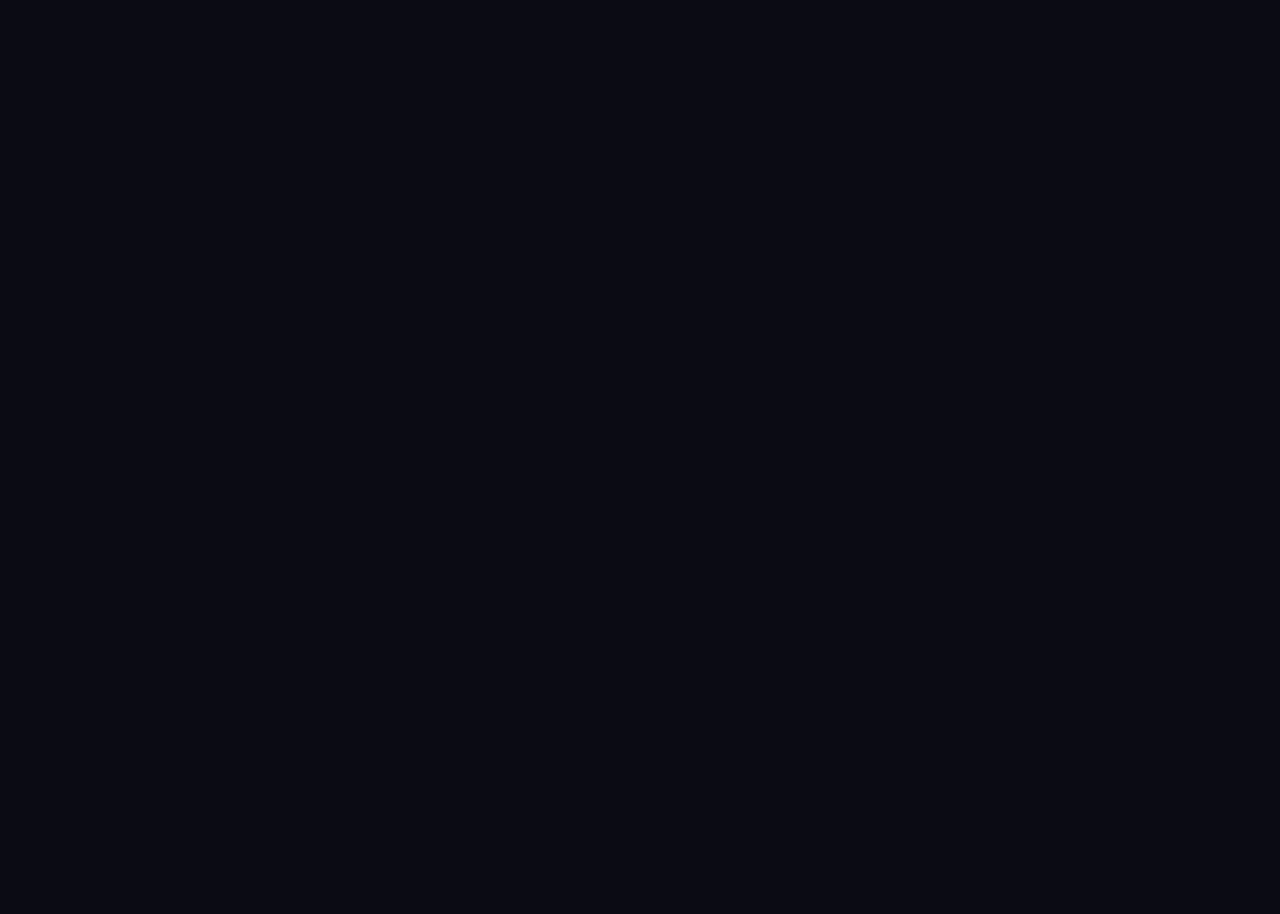
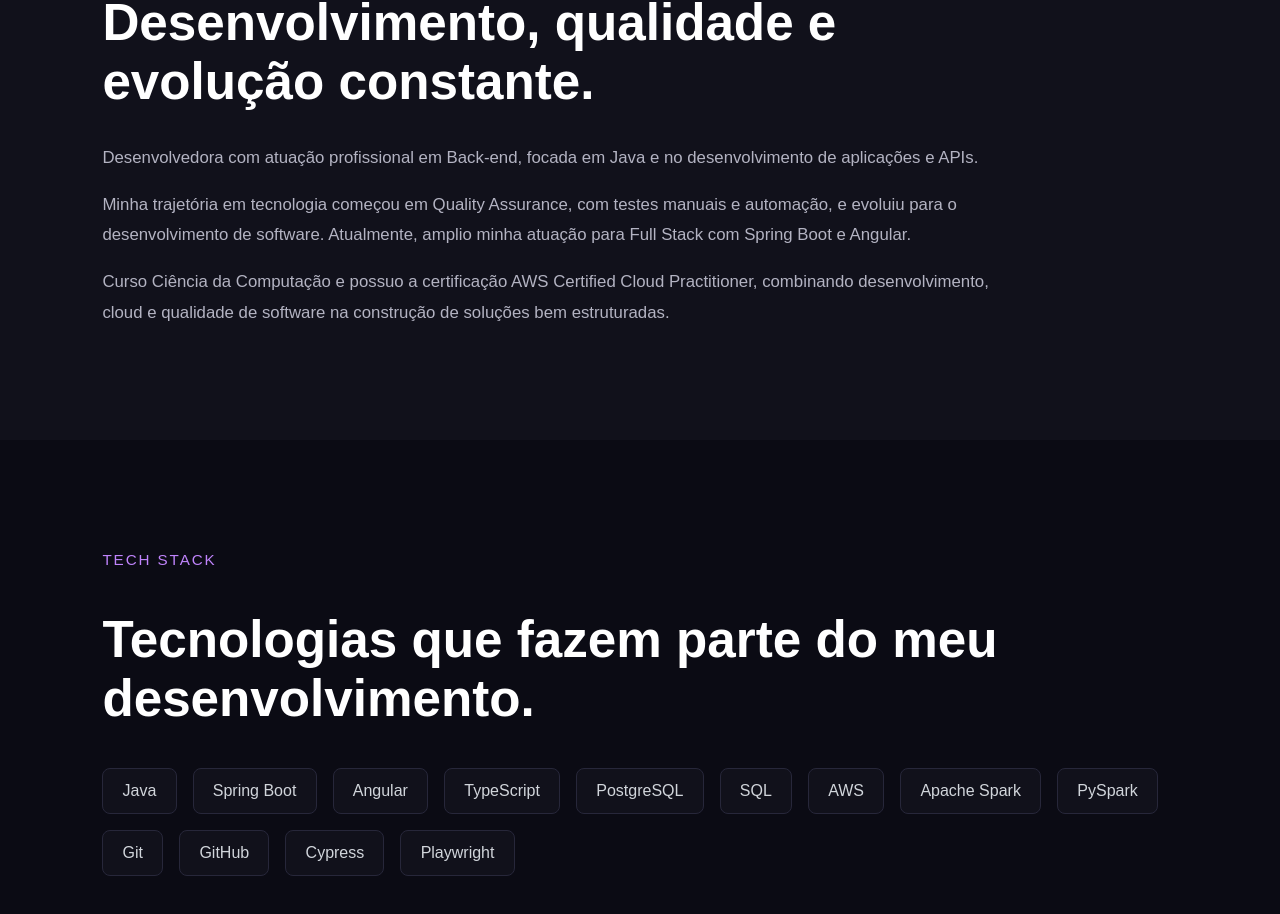
Before and after one commit to Ellen0929/ellen-portfolio, an Angular app: page / in a window 1280 px wide. Shown: the part 988-1902 px from the top of the page. Before the commit the page ends 800 px from the top, so only its background shows below. Built offline with nearby package versions, Linux system fonts and the light colour scheme.

Commit message:
feat: add about and tech stack sections

```diff
--- a/src/app/app.html
+++ b/src/app/app.html
@@ -1 +1,3 @@
 <app-home></app-home>
+<app-about></app-about>
+<app-tech-stack></app-tech-stack>
--- a/src/app/app.ts
+++ b/src/app/app.ts
@@ -1,10 +1,12 @@
 import { Component } from '@angular/core';
 import { Home } from './features/home/home';
+import { About } from './features/about/about';
+import { TechStack } from './features/tech-stack/tech-stack';
 
 @Component({
-  imports: [Home],
+  imports: [Home, About, TechStack],
   selector: 'app-root',
   styleUrl: './app.scss',
   templateUrl: './app.html',
 })
-export class App {}
+export class App { }
--- a/src/app/features/about/about.html
+++ b/src/app/features/about/about.html
@@ -1 +1,24 @@
-<p>about works!</p>
+<section class="about" id="about">
+    <div class="about-content">
+        <p class="section-label">Sobre mim</p>
+
+        <h2>Desenvolvimento, qualidade e evolução constante.</h2>
+
+        <p>
+            Desenvolvedora com atuação profissional em Back-end, focada em Java e no
+            desenvolvimento de aplicações e APIs.
+        </p>
+
+        <p>
+            Minha trajetória em tecnologia começou em Quality Assurance, com testes
+            manuais e automação, e evoluiu para o desenvolvimento de software.
+            Atualmente, amplio minha atuação para Full Stack com Spring Boot e Angular.
+        </p>
+
+        <p>
+            Curso Ciência da Computação e possuo a certificação AWS Certified Cloud
+            Practitioner, combinando desenvolvimento, cloud e qualidade de software
+            na construção de soluções bem estruturadas.
+        </p>
+    </div>
+</section>
--- a/src/app/features/about/about.scss
+++ b/src/app/features/about/about.scss
@@ -0,0 +1,29 @@
+.about {
+    padding: 6rem 8%;
+    background: #11111b;
+}
+
+.about-content {
+    max-width: 900px;
+}
+
+.section-label {
+    color: #c084fc;
+    font-size: 0.95rem;
+    text-transform: uppercase;
+    letter-spacing: 0.12rem;
+    margin-bottom: 1rem;
+}
+
+h2 {
+    font-size: clamp(2rem, 4vw, 3.2rem);
+    margin-bottom: 2rem;
+    color: #ffffff;
+}
+
+p {
+    color: #b3b3c2;
+    font-size: 1.05rem;
+    line-height: 1.8;
+    margin-bottom: 1rem;
+}
--- a/src/app/features/tech-stack/tech-stack.html
+++ b/src/app/features/tech-stack/tech-stack.html
@@ -1 +1,23 @@
-<p>tech-stack works!</p>
+<section class="tech-stack" id="tech-stack">
+    <div class="tech-content">
+        <p class="section-label">Tech Stack</p>
+
+        <h2>Tecnologias que fazem parte do meu desenvolvimento.</h2>
+
+        <div class="tech-grid">
+            <span>Java</span>
+            <span>Spring Boot</span>
+            <span>Angular</span>
+            <span>TypeScript</span>
+            <span>PostgreSQL</span>
+            <span>SQL</span>
+            <span>AWS</span>
+            <span>Apache Spark</span>
+            <span>PySpark</span>
+            <span>Git</span>
+            <span>GitHub</span>
+            <span>Cypress</span>
+            <span>Playwright</span>
+        </div>
+    </div>
+</section>
--- a/src/app/features/tech-stack/tech-stack.scss
+++ b/src/app/features/tech-stack/tech-stack.scss
@@ -0,0 +1,43 @@
+.tech-stack {
+    padding: 6rem 8%;
+    background: #0b0b14;
+}
+
+.tech-content {
+    max-width: 1100px;
+}
+
+.section-label {
+    color: #c084fc;
+    font-size: 0.95rem;
+    text-transform: uppercase;
+    letter-spacing: 0.12rem;
+    margin-bottom: 1rem;
+}
+
+h2 {
+    font-size: clamp(2rem, 4vw, 3.2rem);
+    color: #ffffff;
+    margin-bottom: 2.5rem;
+}
+
+.tech-grid {
+    display: flex;
+    flex-wrap: wrap;
+    gap: 1rem;
+
+    span {
+        padding: 0.8rem 1.2rem;
+        border: 1px solid #27273a;
+        border-radius: 8px;
+        background: #11111b;
+        color: #d1d5db;
+        transition: 0.3s ease;
+
+        &:hover {
+            border-color: #8b5cf6;
+            color: #ffffff;
+            transform: translateY(-3px);
+        }
+    }
+}
```
